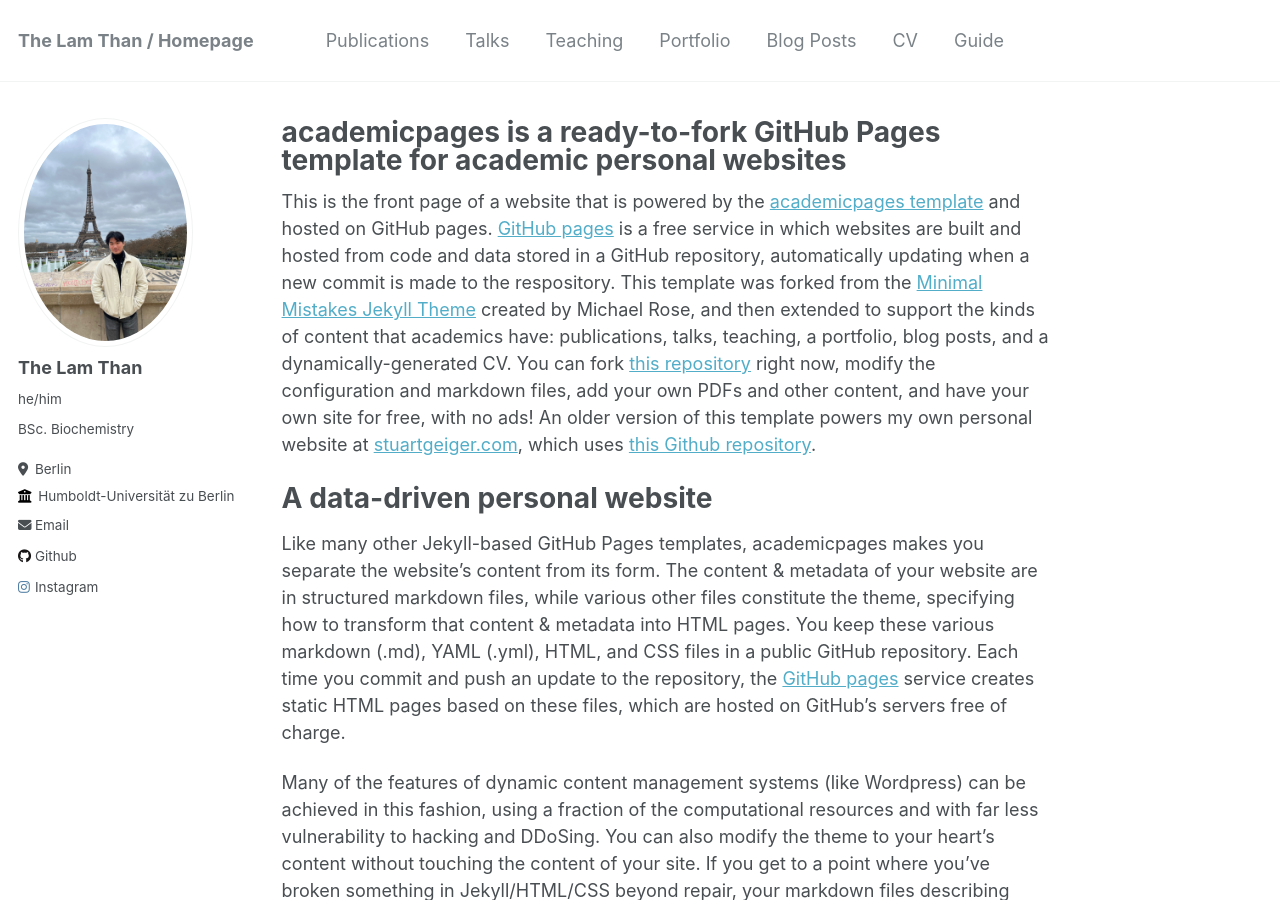
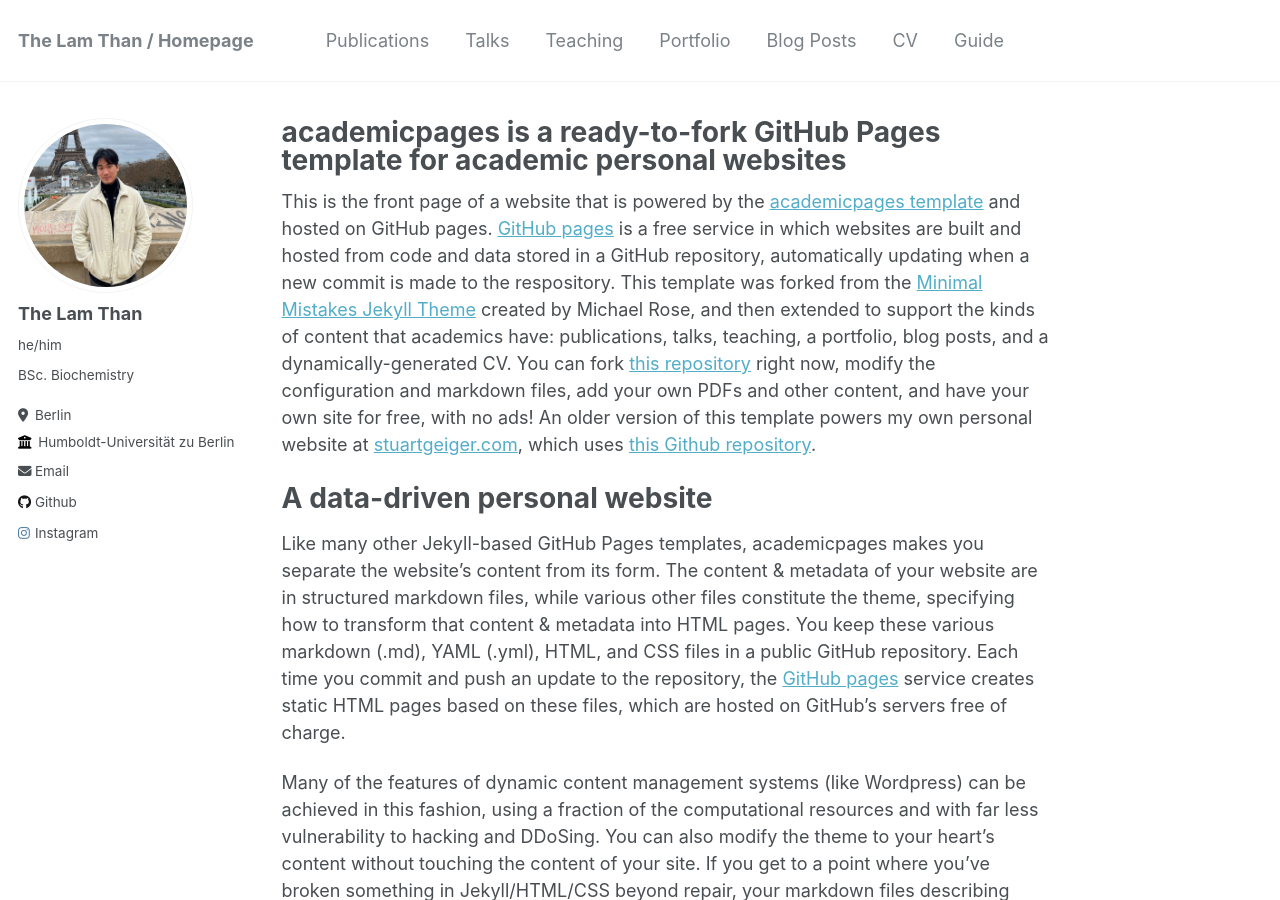
Before and after one commit to tlamt02/tlamt02.github.io, a Jekyll site: the page built from _pages/about.md, in a window 1280 px wide and 900 px high. Built offline with Jekyll 4.4.1, drawn with Linux system fonts in a browser that asks for light colours.

Commit message:
updated profile pic

```diff
--- a/_config.yml
+++ b/_config.yml
@@ -21,7 +21,7 @@
 #               Additional customization can be done by editing /_includes/author-profile.html
 author:
   # Biographic information
-  avatar           : "profile.JPEG"
+  avatar           : "profile.png"
   name             : "The Lam Than"
   pronouns         : "he/him"
   bio              : "BSc. Biochemistry"
```
Also changed, not shown: images/profile.JPEG (deleted), images/profile.png (added).
